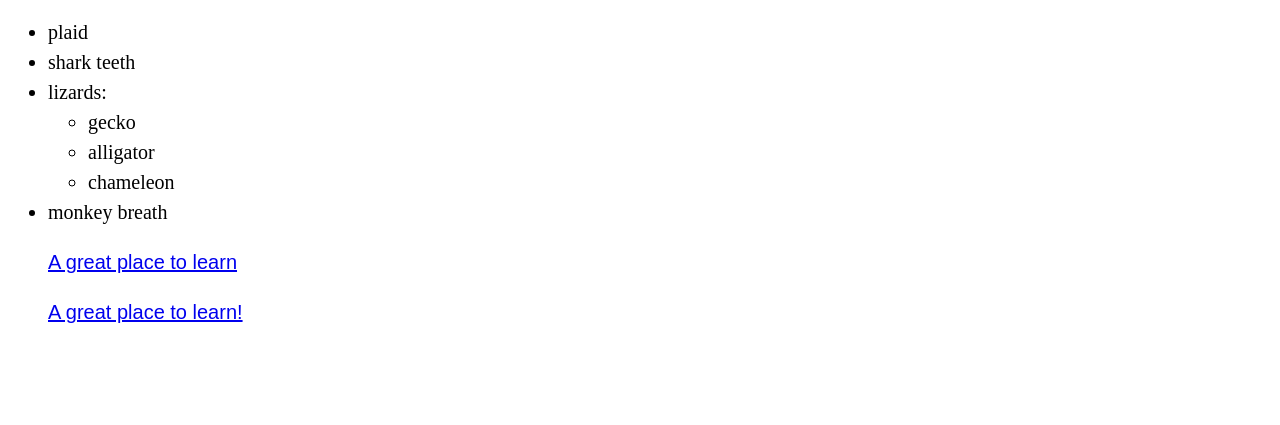
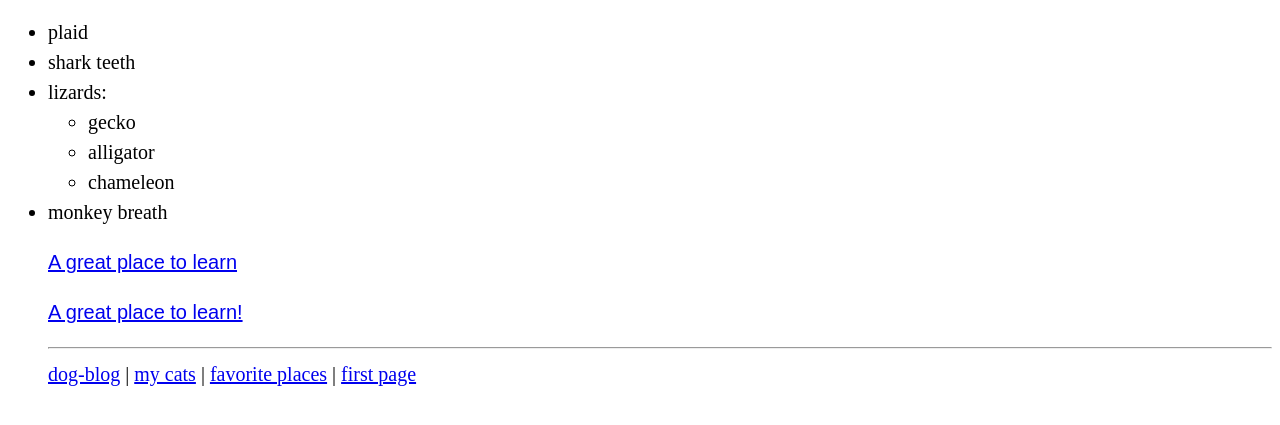
Before and after one commit to vaughnzw/favorites, a plain HTML site: page index.html in a window 1280 px wide. Shown: the part 321-746 px from the top of the page. Drawn offline with Linux system fonts and the light colour scheme.

Commit message:
Has lower navigation

```diff
--- a/index.html
+++ b/index.html
@@ -20,6 +20,8 @@
       <li>monkey breath</li>
       <p><a href="http://www.epicodus.com">A great place to learn</a></p>
       <p><a href="http://www.google.com">A great place to learn!</a></p>
+      <hr>
+      <a href="dog-blog.html">dog-blog</a>&nbsp;|&nbsp;<a href="my-cats.html">my cats</a>&nbsp;|&nbsp;<a href="favorite-places.html">favorite places</a>&nbsp;|&nbsp;<a href="my-first-webpage.html">first page</a>
     </ul>
   </body>
 </html>
```
